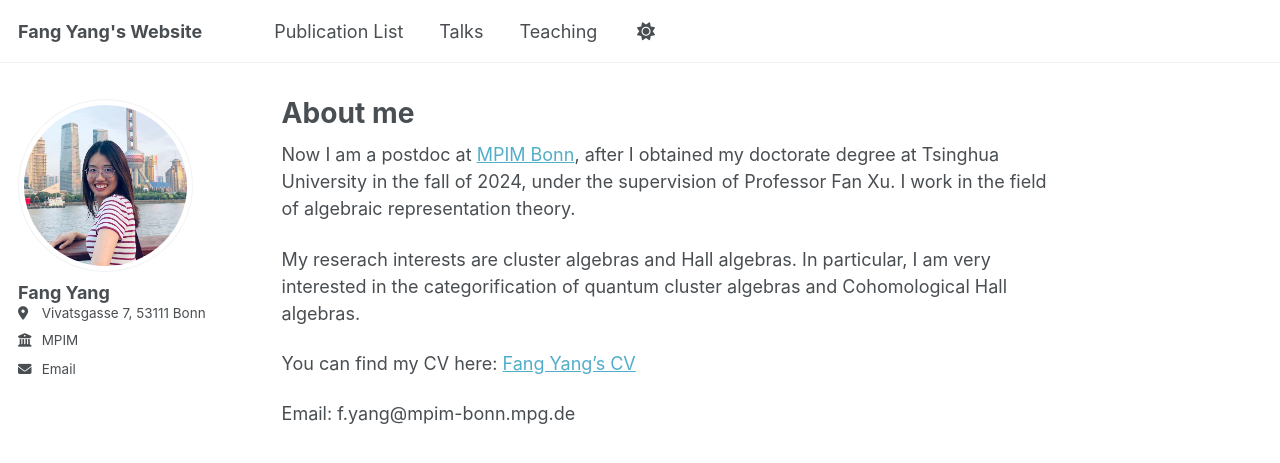
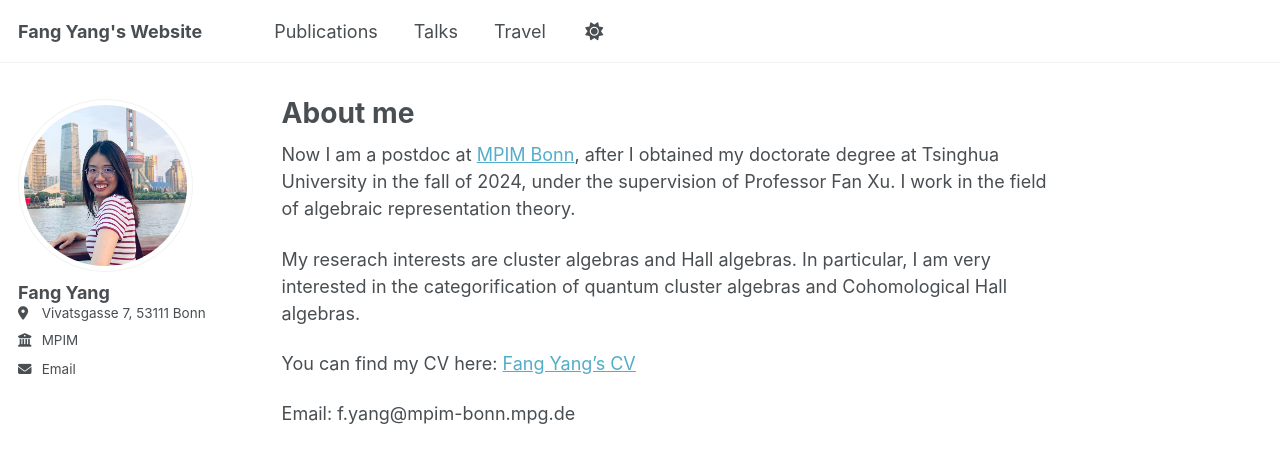
Before and after one commit to FangYang-math/FangYang-math.github.io, a Jekyll site: the page built from _pages/about.md, in a window 1280 px wide. Shown: the top 463 px of the page. Built offline with Jekyll 4.4.1, drawn with Linux system fonts in a browser that asks for light colours.

Commit message:
Update navigation.yml

```diff
--- a/_data/navigation.yml
+++ b/_data/navigation.yml
@@ -7,14 +7,17 @@
 # NOTE that only one of the CV options should be selected, the first is for the
 #      Markdown formatted page while the second is generated using JSON.
 main:
-  - title: "Publication List"
+  - title: "Publications"
     url: /publications/
 
   - title: "Talks"
     url: /talks/
 
-  - title: "Teaching"
-    url: /teaching/
+  - title: "Travel"
+    url: /travel/
+
+ # - title: "Teaching"
+  #  url: /teaching/
 
  # - title: "Portfolio"
   #  url: /portfolio/
```
